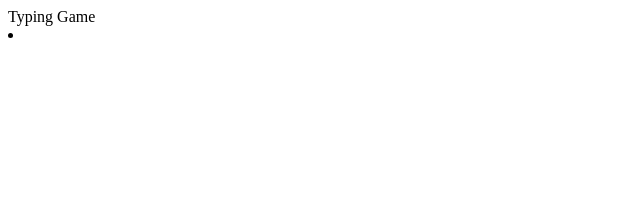
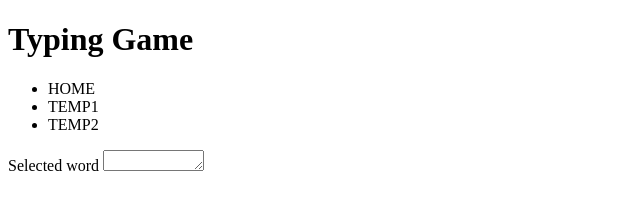
Before and after one commit to Hayatevel/JavaScriptExam, a plain HTML site: page src/index.html in a window 1280 px wide. Shown: the whole page, without its empty margins (0-640 px from the left). Drawn offline with Linux system fonts and the light colour scheme.

Commit message:
First commit

```diff
--- a/src/index.html
+++ b/src/index.html
@@ -10,14 +10,24 @@
 </head>
 <body>
     <header>
-        <div id="header">
-            Typing Game
+        <div class="header">
+            <h1 class="h1">Typing Game</h1>
+            <nav class="navibar">
+                <ul>
+                    <li>HOME</li>
+                    <li>TEMP1</li>
+                    <li>TEMP2</li>
+                </ul>
+            </nav>
         </div>
-        <nav id="navibar">
-            <li>
-
-            </li>
-        </nav>
     </header>
+    <main>
+        <div class="main">
+            <div class="main_container">
+                <span class="selected_word">Selected word</span>
+                <textarea name="#" id="input_word" cols="10" rows="1"></textarea>
+            </div>
+        </div>
+    </main>
 </body>
 </html>
```
